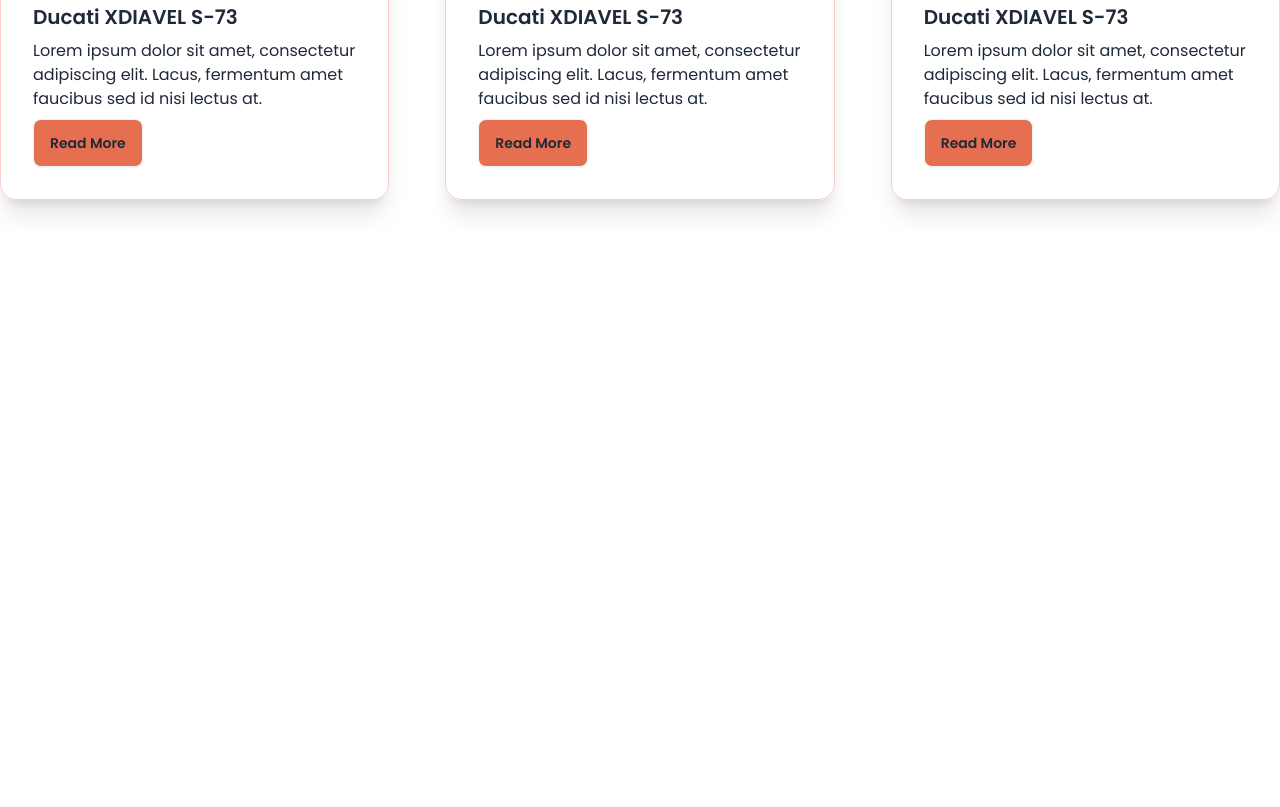
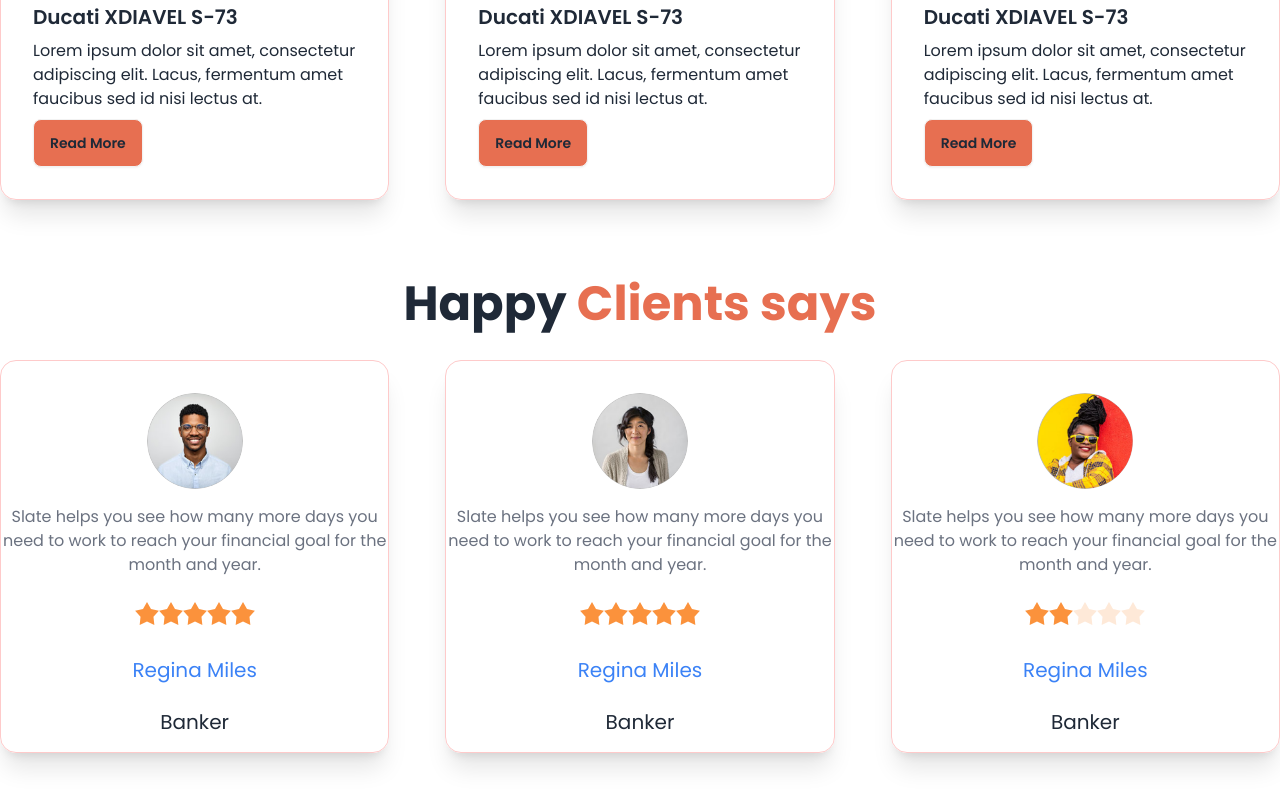
Before and after one commit to JannatJimu/biker-zone-website, a plain HTML site: page index.html in a window 1280 px wide. Shown: the part 1615-2422 px from the top of the page. Before the commit the page ends 1895 px from the top, so only its background shows below. Drawn offline with nearby package versions, Linux system fonts and the light colour scheme.

Commit message:
added the cilent section in main section

```diff
--- a/index.html
+++ b/index.html
@@ -194,6 +194,90 @@
         </div>
       </div>
     </section>
+    <!-- cilent section -->
+    <section>
+      <div class="text-center space-y-4 mb-8">
+        <h3 class="text-5xl font-bold">Happy <span class="text-bike-primary">Clients says</span></h3>
+      </div>
+      <div class="flex flex-col justify-between mx-4 md:mx-0 md:grid grid-cols-2 lg:grid-cols-3 gap-14 ">
+        <div class="card shadow-xl space-y-4 border border-red-200 ">
+          <div class=" flex justify-center">
+            <div class="avatar ">
+              <div class="w-24 rounded-full mt-8">
+                <img src="/images/others/user-1.png" />
+              </div>
+            </div>
+          </div>
+          <div class="text-center space-y-6">
+            <p class="text-gray-500">Slate helps you see how
+              many more days you need
+              to work to reach your financial
+              goal for the month and year.</p>
+            <div class="rating">
+              <input type="radio" name="rating-2" class="mask mask-star-2 bg-orange-400" />
+              <input type="radio" name="rating-2" class="mask mask-star-2 bg-orange-400" checked="checked" />
+              <input type="radio" name="rating-2" class="mask mask-star-2 bg-orange-400" />
+              <input type="radio" name="rating-2" class="mask mask-star-2 bg-orange-400" />
+              <input type="radio" name="rating-2" class="mask mask-star-2 bg-orange-400" />
+            </div>
+            <h5 class="text-blue-500 text-xl text-bold">Regina Miles</h5>
+            <h6 class="text-xl text-bold pb-4">Banker</h6>
+          </div>
+
+        </div>
+        <div class="card shadow-xl space-y-4 border border-red-200">
+          <div class=" flex justify-center">
+            <div class="avatar ">
+              <div class="w-24 rounded-full mt-8">
+                <img src="/images/others/user-2.png" />
+              </div>
+            </div>
+          </div>
+          <div class="text-center space-y-6">
+            <p class="text-gray-500">Slate helps you see how
+              many more days you need
+              to work to reach your financial
+              goal for the month and year.</p>
+            <div class="rating">
+              <input type="radio" name="rating-2" class="mask mask-star-2 bg-orange-400" />
+              <input type="radio" name="rating-2" class="mask mask-star-2 bg-orange-400" checked="checked" />
+              <input type="radio" name="rating-2" class="mask mask-star-2 bg-orange-400" />
+              <input type="radio" name="rating-2" class="mask mask-star-2 bg-orange-400" />
+              <input type="radio" name="rating-2" class="mask mask-star-2 bg-orange-400" />
+            </div>
+            <h5 class="text-blue-500 text-xl text-bold">Regina Miles</h5>
+            <h6 class="text-xl text-bold pb-4">Banker</h6>
+          </div>
+
+        </div>
+        <div class="card shadow-xl space-y-4 border border-red-200">
+          <div class=" flex justify-center">
+            <div class="avatar ">
+              <div class="w-24 rounded-full mt-8">
+                <img src="/images/others/user-3.png" />
+              </div>
+            </div>
+          </div>
+          <div class="text-center space-y-6">
+            <p class="text-gray-500">Slate helps you see how
+              many more days you need
+              to work to reach your financial
+              goal for the month and year.</p>
+            <div class="rating">
+              <input type="radio" name="rating-2" class="mask mask-star-2 bg-orange-400" />
+              <input type="radio" name="rating-2" class="mask mask-star-2 bg-orange-400" checked="checked" />
+              <input type="radio" name="rating-2" class="mask mask-star-2 bg-orange-400" />
+              <input type="radio" name="rating-2" class="mask mask-star-2 bg-orange-400" />
+              <input type="radio" name="rating-2" class="mask mask-star-2 bg-orange-400" />
+            </div>
+            <h5 class="text-blue-500 text-xl text-bold">Regina Miles</h5>
+            <h6 class="text-xl text-bold pb-4">Banker</h6>
+          </div>
+
+        </div>
+
+      </div>
+    </section>
   </main>
   <footer>
 
```
